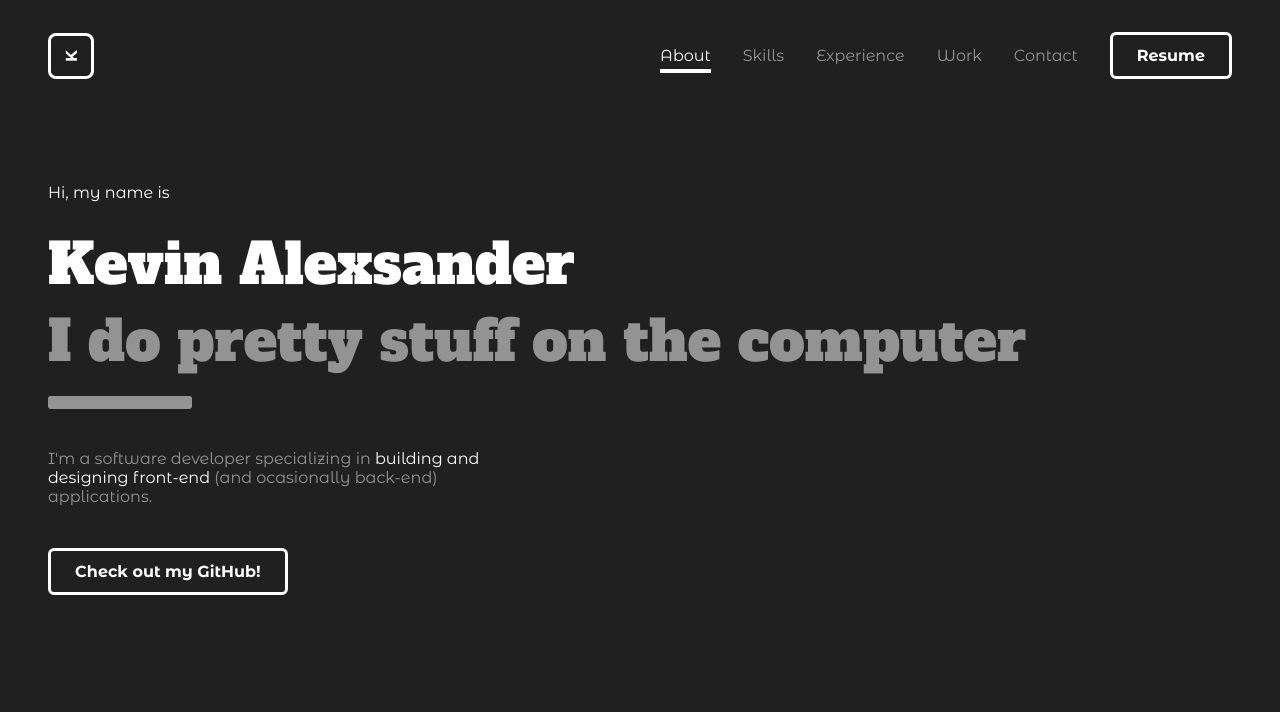
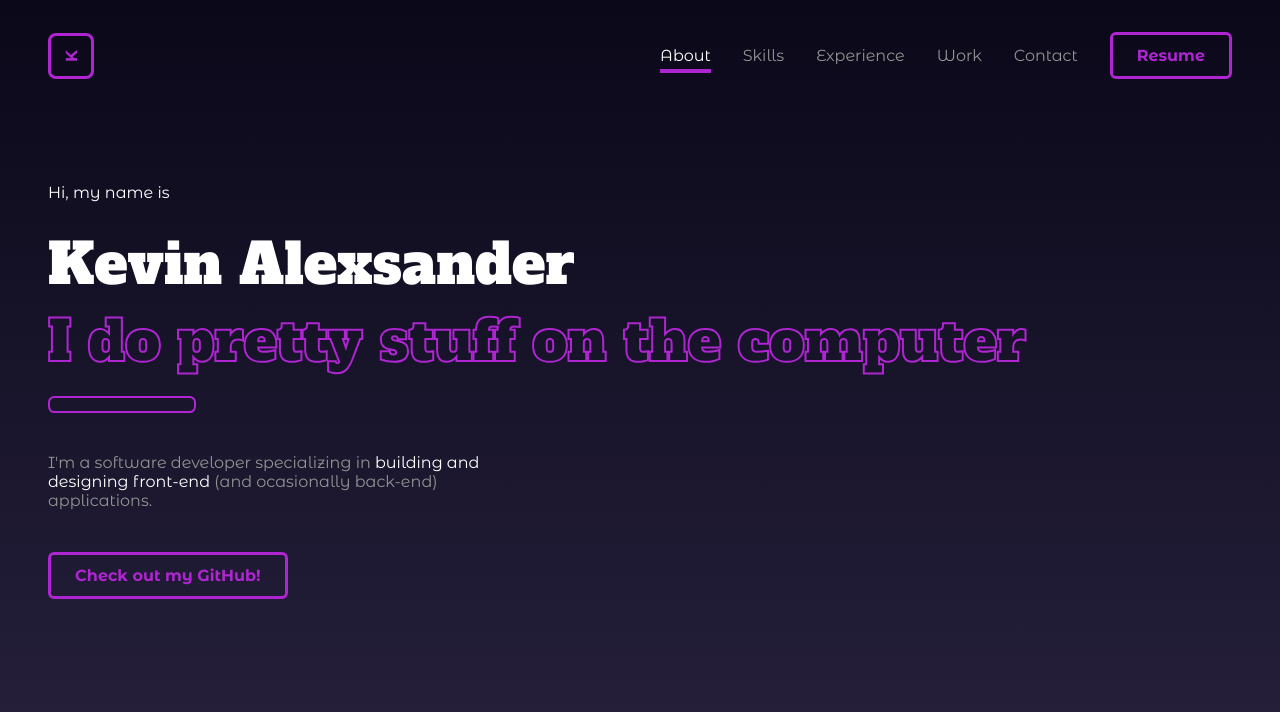
Before and after one commit to AlexsanderKevin/portfolio, a React (Create React App) app: page / in a window 1280 px wide. Shown: the top 712 px of the page. Built offline with nearby package versions, Linux system fonts and the light colour scheme.

Commit message:
added some colors

```diff
--- a/src/components/IntroSection/IntroSection.module.css
+++ b/src/components/IntroSection/IntroSection.module.css
@@ -25,11 +25,14 @@
 .introSection h2::after {
   content: '';
   height: .8rem;
-  width: 9rem;
-  background-color: var(--color-secondary);
+  background: none;
+  border: solid 2px var(--color-emphasys);
   display: block;
-  border-radius: .15rem;
+  border-radius: .4rem;
   margin-top: 1rem;
+  width: 0;
+  animation: fill-bg .5s forwards;
+  animation-delay: .8s;
 }
 
 .introSection p:not(:first-of-type) {
@@ -50,3 +53,7 @@
   from { transform: translateY(45px); }
   to { opacity: initial; transform: translateY(0); }
 }
+
+@keyframes fill-bg {
+  to { width: 9rem; }
+}
--- a/src/components/Logo/Logo.module.css
+++ b/src/components/Logo/Logo.module.css
@@ -1,5 +1,5 @@
 .logo {
-    border: solid 3px var(--color-main);
+    border: solid 3px var(--color-emphasys);
     height: 40px;
     width: 40px;
     border-radius: .5rem;
@@ -7,7 +7,7 @@
     justify-content: center;
     align-items: center;
     font-weight: bold;
-    color: var(--color-main);
+    color: var(--color-emphasys);
     cursor: pointer;
     background: none;
     animation: rotate-90 .5s forwards;
--- a/src/components/Nav/Nav.module.css
+++ b/src/components/Nav/Nav.module.css
@@ -14,3 +14,8 @@
 .navContainer a:global(.active){
     color: var(--color-main)
 }
+
+
+.navContainer a:global(.active)::after {
+    background-color: var(--color-emphasys);
+}
--- a/src/styles/animation.css
+++ b/src/styles/animation.css
@@ -20,7 +20,7 @@
 }
 
 .fill-bg:hover {
-    color: var(--color-bg);
+    color: var(--color-bg-1);
 }
 
 .fill-bg::before {
--- a/src/styles/global.css
+++ b/src/styles/global.css
@@ -8,10 +8,12 @@ body {
     --type-title: 'Alfa Slab One', cursive;
     --color-main: #fff;
     --color-secondary: #939393;
-    --color-bg: #202020;
+    --color-bg-1: #0A0819;
+    --color-bg-2: #2D2644;
+    --color-emphasys: #AF25D2;
 
     font-family: var(--type-main);
-    background-color: var(--color-bg);
+    background: linear-gradient(var(--color-bg-1), var(--color-bg-2));
     color: var(--color-secondary);
 }
 
@@ -32,9 +34,9 @@ strong {
 }
 
 .button-main {
-  color: var(--color-main);
+  color: var(--color-emphasys);
   font-weight: bold;
-  border: solid 3px var(--color-main);
+  border: solid 3px var(--color-emphasys);
   border-radius: .375rem;
   padding: .7rem 1.5rem;
   cursor: pointer;
@@ -42,7 +44,16 @@ strong {
   position: relative;
 }
 
+.button-main::before {
+    background-color: var(--color-emphasys);
+}
+
 .title {
     font-family: var(--type-title);
     font-weight: normal;
 }
+
+.title-secondary {
+    color: transparent;
+    -webkit-text-stroke: 2px var(--color-emphasys);
+}
```
Also changed, not shown: src/components/SectionHeader/SectionHeader.js (added, +9 -0 lines).
